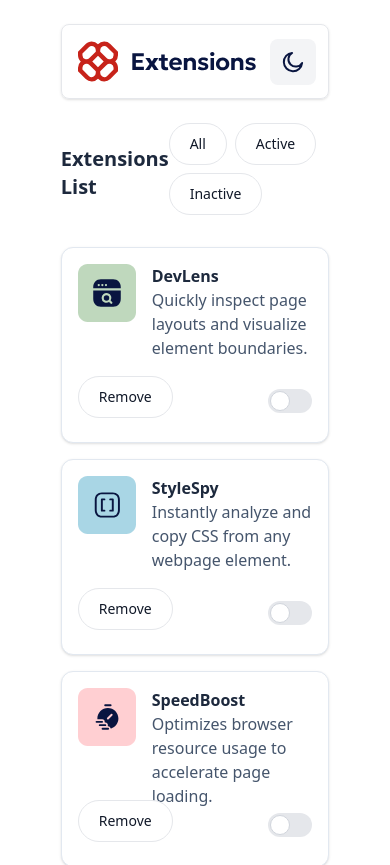
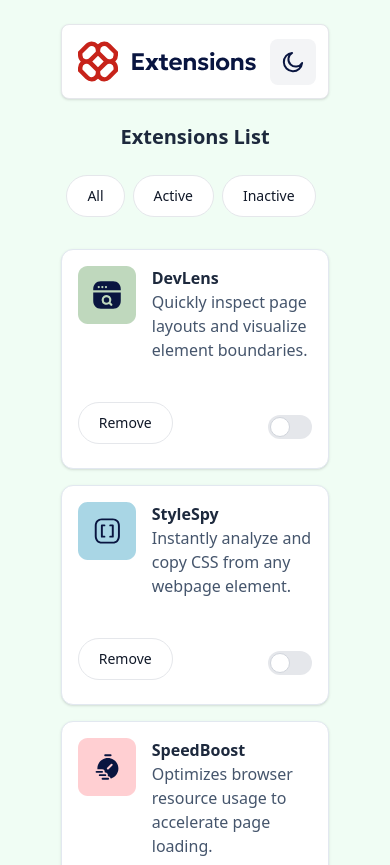
Before and after one commit to negin-khademi/Browser-extension-manager-UI, an Angular app: page / in a window 390 px wide. Shown: the top 865 px of the page. Built offline with nearby package versions, Linux system fonts and the light colour scheme.

Commit message:
feat : work on responsive

```diff
--- a/src/app/app.component.html
+++ b/src/app/app.component.html
@@ -1,19 +1,19 @@
-<div class="w-vw flex justify-center px-4">
+<div class="w-vw flex justify-center px-4 bg-green-50">
 
   <div class="contex w-3/4 mb-6">
 
     <!-- theme -->
     <div
-      class=" border border-gray-200 dark:bg-gray-800 dark:border-gray-700 flex items-center justify-between p-3 rounded-lg shadow-sm mt-6">
+      class="bg-white border border-gray-200 dark:bg-gray-800 dark:border-gray-700 flex items-center justify-between p-3 rounded-lg shadow-sm mt-6">
       <img alt="logo" class="p-1 " src="assets/images/logo.svg" />
       <img alt="theme" src="assets/images/icon-moon.svg" class="p-3 rounded-lg bg-gray-100" />
     </div>
 
 
     <!-- buttons -->
-    <div class="flex items-center justify-between my-6">
-      <h2 class="text-xl font-semibold text-slate-800">Extensions List</h2>
-      <div class="">
+    <div class="grid grid-cols-1 mx-auto lg:mx-0 md:flex md:items-center md:justify-between my-6">
+      <h2 class="mx-auto lg:mx-0 mb-6 md:mb-0 text-xl font-semibold text-slate-800">Extensions List</h2>
+      <div class="mx-auto lg:mx-0">
         <app-button [name]="'All'" />
         <app-button [name]="'Active'" />
         <app-button [name]="'Inactive'" />
--- a/src/app/card/card.component.html
+++ b/src/app/card/card.component.html
@@ -8,21 +8,22 @@
           {{card.name}}
         </h5>
       </div>
-      <p class="text-base text-slate-600 font-light leading-normal h-16
+      <p class="text-base text-slate-600 font-light leading-normal h-16 lg:h-24 xl:16 mb-6 md:mb-0
       ">
         {{card.description}}
       </p>
     </div>
   </div>
 
-  <div class="flex items-center justify-between mt-6">
+  <div class="flex items-center justify-between mt-6 lg:mt-0">
     <app-button [name]="'Remove'" />
 
     <label class="inline-flex items-center cursor-pointer">
       <input type="checkbox" value="" class="sr-only peer">
       <div
-        class="relative w-11 h-6 bg-gray-200 peer-focus:outline-none peer-focus:ring-4 peer-focus:ring-blue-300 dark:peer-focus:ring-blue-800 rounded-full peer dark:bg-gray-700 peer-checked:after:translate-x-full rtl:peer-checked:after:-translate-x-full peer-checked:after:border-white after:content-[''] after:absolute after:top-[2px] after:start-[2px] after:bg-white after:border-gray-300 after:border after:rounded-full after:h-5 after:w-5 after:transition-all dark:border-gray-600 peer-checked:bg-blue-600 dark:peer-checked:bg-blue-600">
+        class="relative w-11 h-6 bg-gray-200 rounded-full peer peer-focus:ring-4 peer-focus:ring-red-300 dark:peer-focus:ring-red-800 dark:bg-gray-700 peer-checked:after:translate-x-full rtl:peer-checked:after:-translate-x-full peer-checked:after:border-white after:content-[''] after:absolute after:top-0.5 after:start-[2px] after:bg-white after:border-gray-300 after:border after:rounded-full after:h-5 after:w-5 after:transition-all dark:border-gray-600 peer-checked:bg-red-600 dark:peer-checked:bg-red-600 hover:peer-checked:bg-red-500">
       </div>
+
     </label>
 
   </div>
--- a/src/app/shared/button/button.component.html
+++ b/src/app/shared/button/button.component.html
@@ -1,2 +1,2 @@
 <button type="button"
-  class="py-2.5 px-5 me-2 mb-2 text-sm font-medium text-gray-900 focus:outline-none bg-white rounded-full border border-gray-200 hover:bg-gray-100 hover:text-blue-700 focus:z-10 focus:ring-4 focus:ring-gray-100 dark:focus:ring-gray-700 dark:bg-gray-800 dark:text-gray-400 dark:border-gray-600 dark:hover:text-white dark:hover:bg-gray-700">{{name}}</button>
+  class="py-2.5 px-5 me-2 mb-2 text-sm font-medium text-gray-900 focus:outline-none bg-white rounded-full border border-gray-200 hover:bg-red-700 hover:text-white focus:z-10 focus:ring-4 focus:ring-gray-100 dark:focus:ring-gray-700 dark:bg-gray-800 dark:text-gray-400 dark:border-gray-600 dark:hover:text-white dark:hover:bg-gray-700 active:bg-red-700 active:text-white">{{name}}</button>
```
